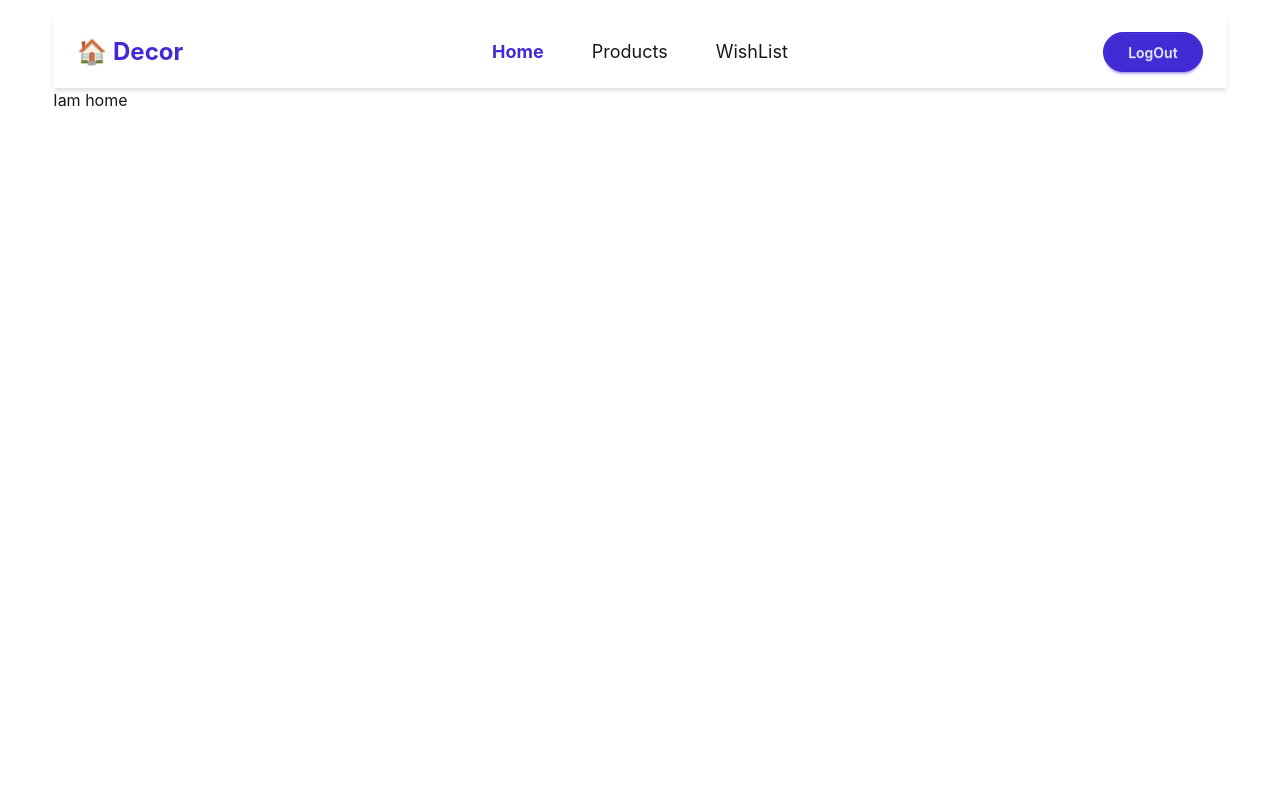
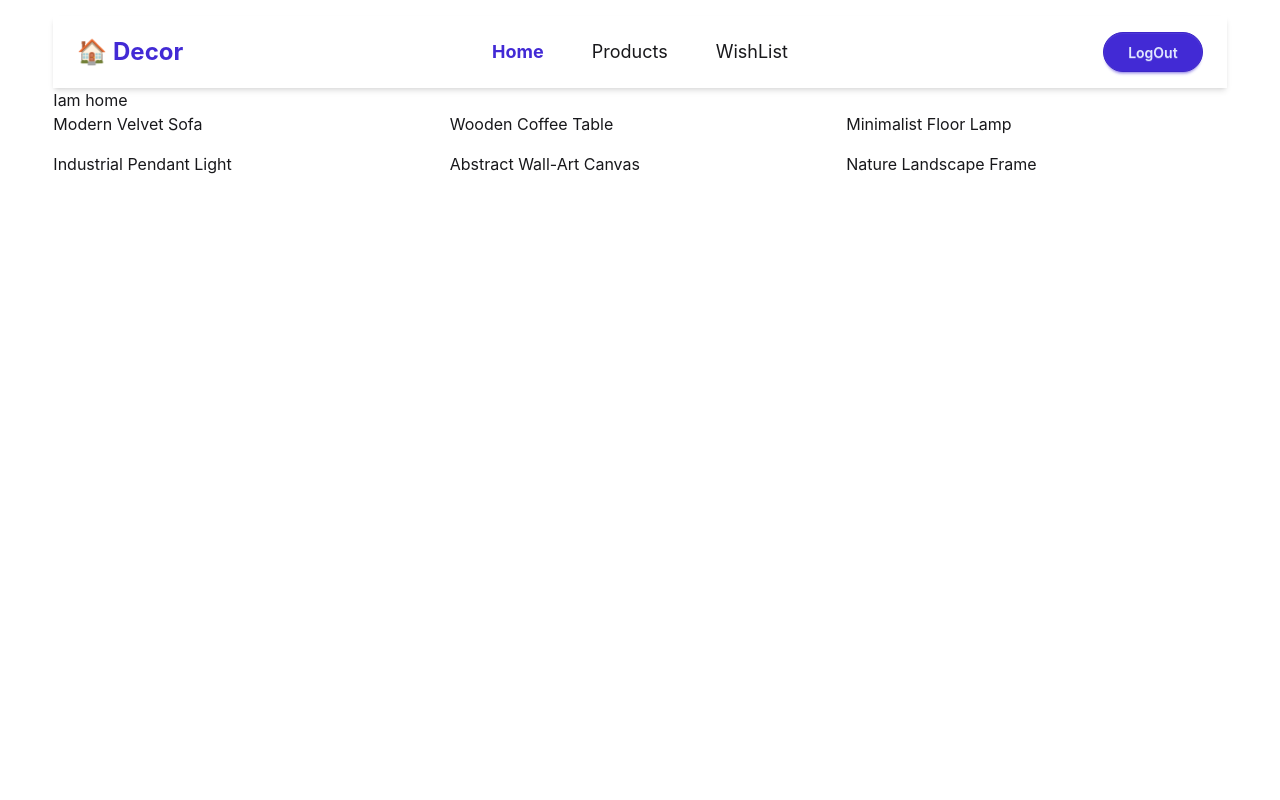
Before and after one commit to asik247/home-decore-react, a React (Vite) app: page / in a window 1280 px wide. Shown: the top 800 px of the page. Built offline with nearby package versions, Linux system fonts and the light colour scheme.

Commit message:
data show home page

```diff
--- a/src/Pages/Home.jsx
+++ b/src/Pages/Home.jsx
@@ -4,10 +4,19 @@ import { useLoaderData } from 'react-router';
 const Home = () => {
     const allFurniture = useLoaderData();
     console.log(allFurniture);
+    const furniture6 = allFurniture.slice(0, 6)
+    console.log(furniture6);
 
     return (
         <div>
             <h1>Iam home</h1>
+            <div className='grid grid-cols-3 gap-4'>
+                {
+                    furniture6.map(item =>(<div>
+                        <h1>{item.name}</h1>
+                    </div>))
+                }
+            </div>
 
         </div>
     );
```
